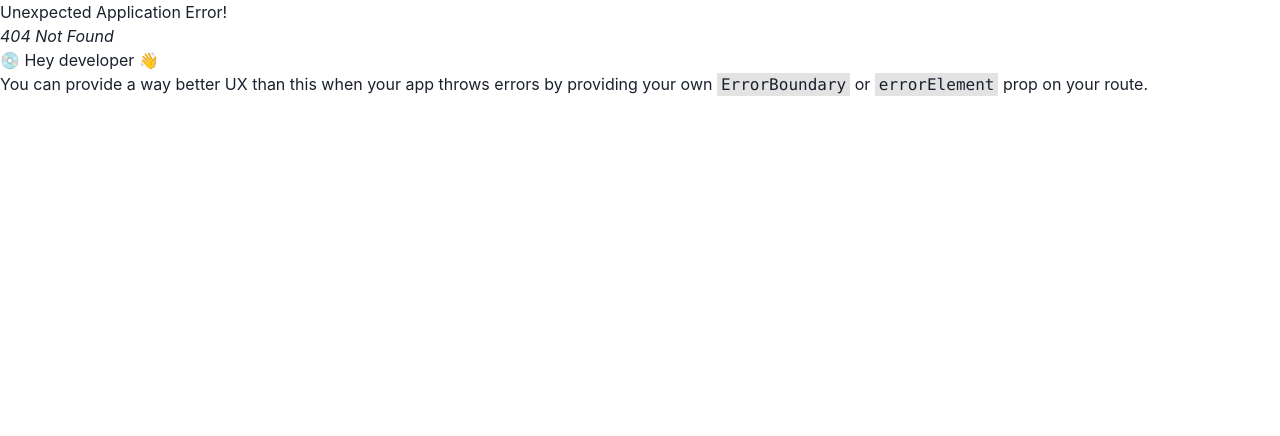
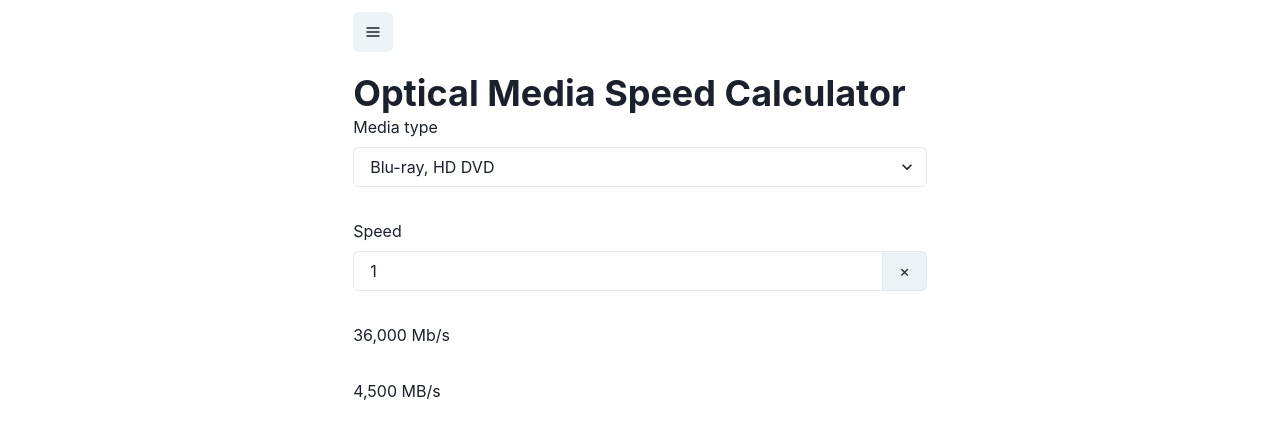
Before and after one commit to Bikossor/poly.tools, a React (Vite) app: page /tools/optical-media-speed-calculator in a window 1280 px wide. Before the commit this address had no page. Shown: the top 436 px of the page. Built offline with nearby package versions, Linux system fonts and the light colour scheme.

Commit message:
feat(optical-media-speed-calculator): add Optical Media Speed Calculator
#91

```diff
--- a/src/Router.tsx
+++ b/src/Router.tsx
@@ -6,6 +6,7 @@ import { DateTools } from "./pages/tools/Date";
 import { DisplayCalculator } from "./pages/tools/DisplayCalculator";
 import { SortLines } from "./pages/tools/SortLines";
 import { RAIDCalculator } from "./pages/tools/RAIDCalculator";
+import { OpticalMediaSpeedCalculator } from "./pages/tools/OpticalMediaSpeedCalculator";
 
 export const Router = createBrowserRouter([
   {
@@ -39,6 +40,10 @@ export const Router = createBrowserRouter([
             path: "raid-calculator",
             element: <RAIDCalculator />,
           },
+          {
+            path: "optical-media-speed-calculator",
+            element: <OpticalMediaSpeedCalculator />,
+          },
         ],
       },
     ],
--- a/src/components/MenuDrawer.tsx
+++ b/src/components/MenuDrawer.tsx
@@ -64,6 +64,9 @@ export const MenuDrawer = () => {
             <Link as={NavLink} to={"/tools/raid-calculator"}>
               RAID Calculator
             </Link>
+            <Link as={NavLink} to={"/tools/optical-media-speed-calculator"}>
+              Optical Media Speed Calculator
+            </Link>
           </Flex>
           <Flex direction={"column"}>
             <Link href={"https://github.com/Bikossor/poly.tools"} isExternal>
--- /dev/null
+++ b/src/pages/tools/OpticalMediaSpeedCalculator/index.tsx
@@ -0,0 +1,85 @@
+import {
+  Heading,
+  VStack,
+  Text,
+  InputGroup,
+  Input,
+  Select,
+  InputRightAddon,
+} from "@chakra-ui/react";
+import { ReactNode, useReducer } from "react";
+import { MediaType, OpticalMediaSpeedCalculatorState } from "./types";
+import { OpticalMediaSpeedCalculatorReducer } from "./reducer";
+
+type WithChildren = { children: ReactNode };
+
+const TextSpan = ({ children }: WithChildren) => (
+  <Text as={"span"}>{children}</Text>
+);
+
+const initialState: OpticalMediaSpeedCalculatorState = {
+  mediaType: "BD",
+  speed: 1,
+  totalSpeed: 36000,
+  totalSpeedBytes: 4500,
+};
+
+export const OpticalMediaSpeedCalculator = () => {
+  const [state, dispatch] = useReducer(
+    OpticalMediaSpeedCalculatorReducer,
+    initialState,
+  );
+
+  return (
+    <>
+      <Heading as={"h1"}>Optical Media Speed Calculator</Heading>
+
+      <div style={{ display: "grid", rowGap: "2rem" }}>
+        <VStack align={"start"}>
+          <TextSpan children={"Media type"} />
+          <Select
+            value={state.mediaType}
+            onChange={event => {
+              dispatch({
+                type: "SET_MEDIA_TYPE",
+                payload: event.target.value as MediaType,
+              });
+            }}
+          >
+            <option value="CD">CD</option>
+            <option value="DVD">DVD</option>
+            <option value="BD">Blu-ray, HD DVD</option>
+          </Select>
+        </VStack>
+        <VStack align={"start"}>
+          <TextSpan children={"Speed"} />
+          <InputGroup>
+            <Input
+              type={"number"}
+              value={state.speed}
+              onChange={event => {
+                dispatch({
+                  type: "SET_SPEED",
+                  payload: parseInt(event.target.value, 10),
+                });
+              }}
+            />
+            <InputRightAddon children={"×"} />
+          </InputGroup>
+        </VStack>
+        <TextSpan>
+          {state.totalSpeed.toLocaleString(undefined, {
+            style: "unit",
+            unit: "megabit-per-second",
+          })}
+        </TextSpan>
+        <TextSpan>
+          {state.totalSpeedBytes.toLocaleString(undefined, {
+            style: "unit",
+            unit: "megabyte-per-second",
+          })}
+        </TextSpan>
+      </div>
+    </>
+  );
+};
--- /dev/null
+++ b/src/pages/tools/OpticalMediaSpeedCalculator/reducer.ts
@@ -0,0 +1,31 @@
+import {
+  OpticalMediaSpeedCalculatorAction,
+  OpticalMediaSpeedCalculatorState,
+} from "./types";
+import { calculateTotalSpeed } from "./utils";
+
+export const OpticalMediaSpeedCalculatorReducer = (
+  state: OpticalMediaSpeedCalculatorState,
+  action: OpticalMediaSpeedCalculatorAction,
+): OpticalMediaSpeedCalculatorState => {
+  switch (action.type) {
+    case "SET_MEDIA_TYPE":
+      return {
+        ...state,
+        mediaType: action.payload,
+        totalSpeed: calculateTotalSpeed(action.payload, state.speed),
+        totalSpeedBytes:
+          calculateTotalSpeed(action.payload, state.speed) / 8000,
+      };
+    case "SET_SPEED":
+      return {
+        ...state,
+        speed: action.payload,
+        totalSpeed: calculateTotalSpeed(state.mediaType, action.payload),
+        totalSpeedBytes:
+          calculateTotalSpeed(state.mediaType, action.payload) / 8000,
+      };
+    default:
+      return state;
+  }
+};
--- /dev/null
+++ b/src/pages/tools/OpticalMediaSpeedCalculator/types.ts
@@ -0,0 +1,12 @@
+export type MediaType = "CD" | "DVD" | "BD";
+
+export type OpticalMediaSpeedCalculatorState = {
+  readonly mediaType: MediaType;
+  readonly speed: number;
+  readonly totalSpeed: number; // Megabits per second
+  readonly totalSpeedBytes: number; // Megabytes per second
+};
+
+export type OpticalMediaSpeedCalculatorAction =
+  | { readonly type: "SET_MEDIA_TYPE"; readonly payload: MediaType }
+  | { readonly type: "SET_SPEED"; readonly payload: number };
--- /dev/null
+++ b/src/pages/tools/OpticalMediaSpeedCalculator/utils.ts
@@ -0,0 +1,12 @@
+import { MediaType } from "./types";
+
+export const calculateTotalSpeed = (mediaType: MediaType, speed: number) => {
+  switch (mediaType) {
+    case "CD":
+      return speed * 1229;
+    case "DVD":
+      return speed * 11080;
+    case "BD":
+      return speed * 36000;
+  }
+};
```
